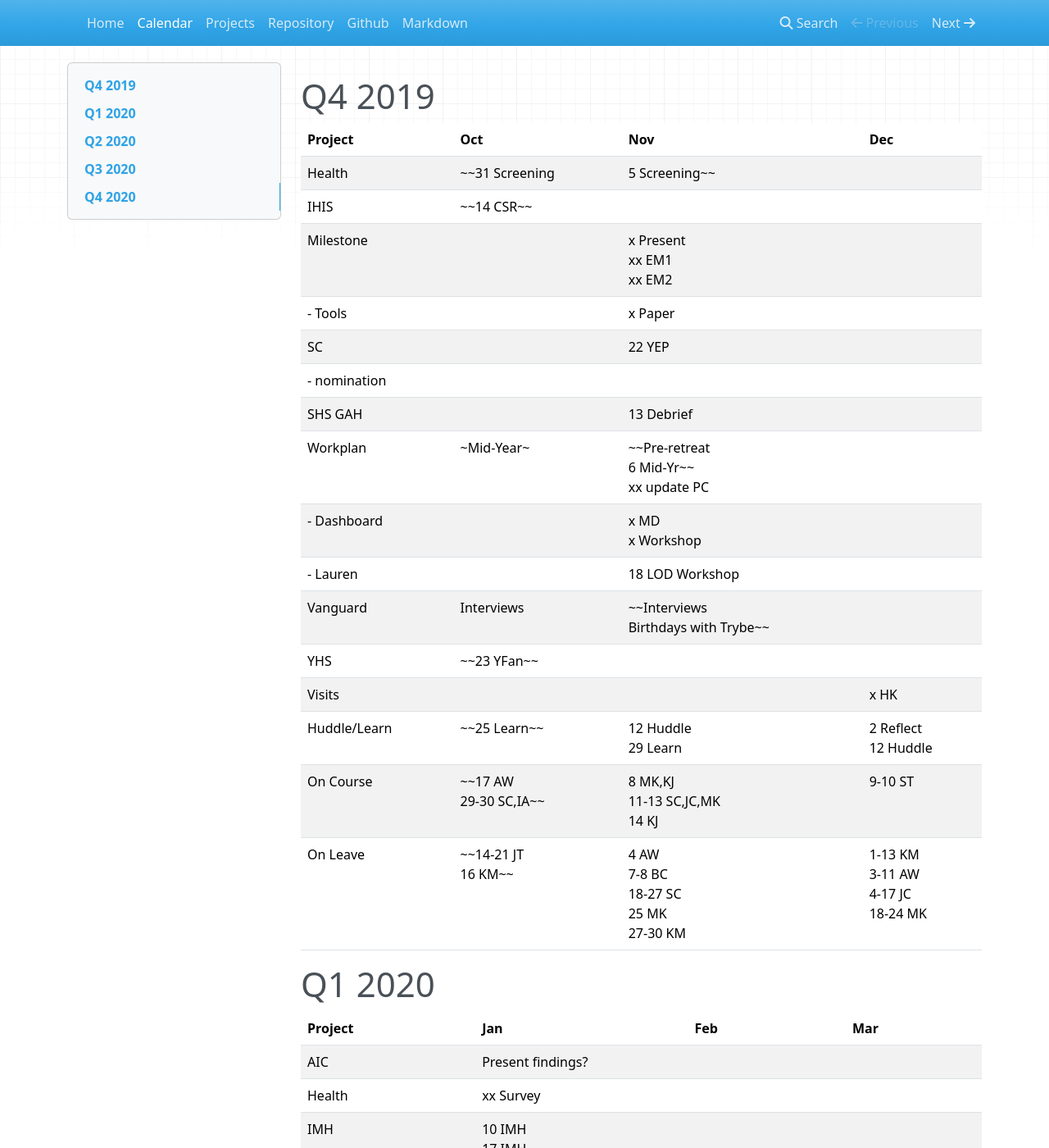
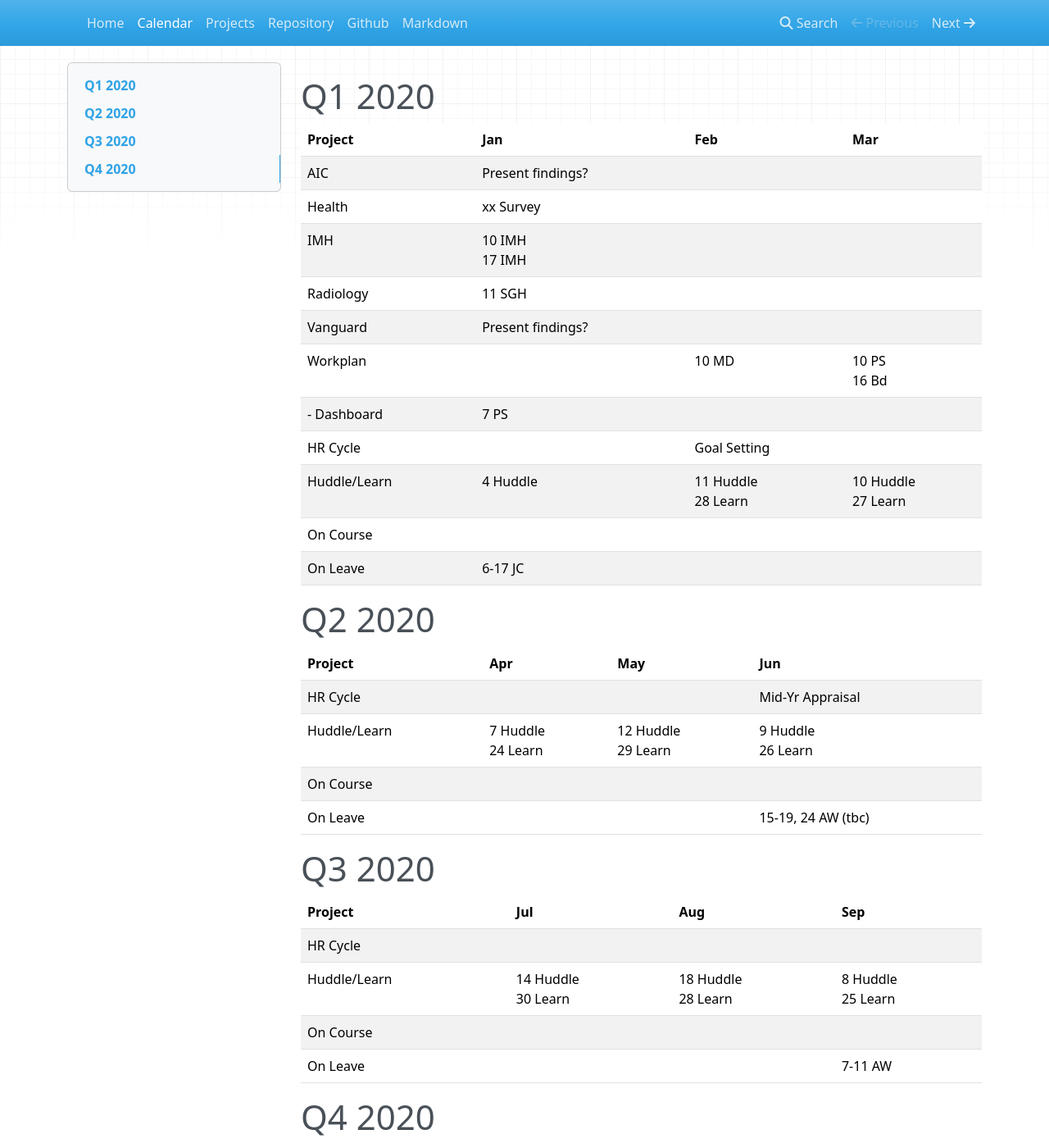
Before and after one commit to lod-online/collab, an MkDocs documentation site: the page built from docs/calendar.md, in a window 1280 px wide and 1400 px high. Shown: the whole window at 82% size. Built offline with MkDocs 1.6.1, drawn with Linux system fonts in a browser that asks for light colours; nearby versions of some CDN libraries.

Commit message:
Update calendar.md

```diff
--- a/docs/calendar.md
+++ b/docs/calendar.md
@@ -1,27 +1,6 @@
 <meta http-equiv="Cache-Control" content="no-cache, no-store, must-revalidate"/>
 <meta http-equiv="Pragma" content="no-cache"/>
 <meta http-equiv="Expires" content="0"/>
-
-# Q4 2019
-
-| Project       |  Oct                      |  Nov                                             |  Dec                          |
-| :-----        | :---                      | :---                                             | :---                          |
-| Health        | ~~31 Screening            | 5 Screening~~                                    |                               |
-| IHIS          | ~~14 CSR~~                |                                                  |                               |
-| Milestone     |                           | x Present<br>xx EM1<br>xx EM2                    |                               |
-| - Tools       |                           | x Paper                                          |                               |
-| SC            |                           | 22 YEP                                           |                               |
-| - nomination  |                           |                                                  |                               |
-| SHS GAH       |                           | 13 Debrief                                       |                               |
-| Workplan      | ~Mid-Year~                | ~~Pre-retreat<br>6 Mid-Yr~~<br>xx update PC      |                               |
-| - Dashboard   |                           | x MD<br>x Workshop                               |                               |
-| - Lauren      |                           | 18 LOD Workshop                                  |                               |
-| Vanguard      | Interviews                | ~~Interviews<br>Birthdays with Trybe~~           |                               |
-| YHS           | ~~23 YFan~~               |                                                  |                               |
-| Visits        |                           |                                                  | x HK                          |
-| Huddle/Learn  | ~~25 Learn~~              | 12 Huddle<br>29 Learn                            | 2 Reflect<br>12 Huddle        |
-| On Course     | ~~17 AW<br>29-30 SC,IA~~  | 8 MK,KJ<br>11-13 SC,JC,MK<br>14 KJ               | 9-10 ST                       |
-| On Leave      | ~~14-21 JT<br>16 KM~~  		| 4 AW<br>7-8 BC<br>18-27 SC<br>25 MK<br>27-30 KM  | 1-13 KM<br>3-11 AW<br>4-17 JC<br>18-24 MK |
 
 # Q1 2020
 
```
